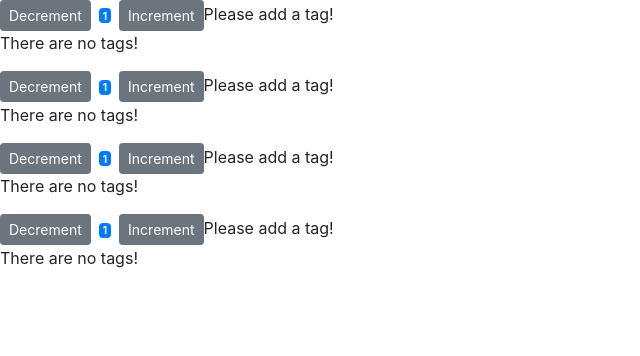
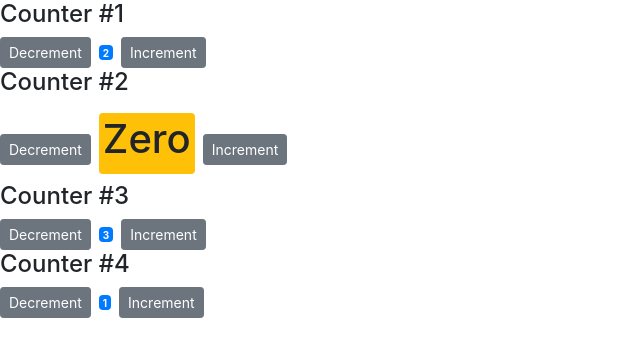
Before and after one commit to Suki214/ReactLearning, a React (Create React App) app in the folder counter-app/: page / in a window 1280 px wide. Shown: the top 356 px of the page, without its empty margins (0-640 px from the left). Built offline with nearby package versions, Linux system fonts and the light colour scheme.

Commit message:
modify. add props

```diff
--- a/counter-app/src/components/counter.jsx
+++ b/counter-app/src/components/counter.jsx
@@ -2,7 +2,7 @@ import React, { Component } from 'react';
 
 class Counter extends Component {
     state={
-        count:1,
+        count:this.props.value,
         //imageUrl:"https://picsum.photos/200"
         tags:[]
     };
@@ -38,14 +38,14 @@ class Counter extends Component {
     }
 
     render() {
+        console.log('props', this.props);
         return (
-            <React.Fragment>
+            <div>
+                {this.props.children}
                 <button onClick={this.handleDecrement} className="btn btn-secondary btn-sm">Decrement</button>
                 <span style={this.styles} className={this.getBadgeClasses()}>{this.formatCount()}</span>
                 <button onClick={()=>this.handleIncrement()} className="btn btn-secondary btn-sm">Increment</button>
-                {this.state.tags.length === 0 && "Please add a tag!"}
-                {this.renderTags()}
-            </React.Fragment>
+            </div>
         );
     }
 
--- a/counter-app/src/components/counters.jsx
+++ b/counter-app/src/components/counters.jsx
@@ -2,14 +2,22 @@ import React, { Component } from 'react';
 import Counter from './counter'
 
 class Counters extends Component {
-    state = {  }
+    state = {
+        counters:[
+            {id:1, value:2},
+            {id:2, value:0},
+            {id:3, value:3},
+            {id:4, value:1}
+        ]
+     }
     render() {
         return (
         <div>
-            <Counter />
-            <Counter />
-            <Counter />
-            <Counter />
+            {this.state.counters.map(counter=>(
+            <Counter key={counter.id} value={counter.value}>
+                <h4>Counter #{counter.id}</h4>
+            </Counter>
+            ))}
         </div>
         );
     }
```
